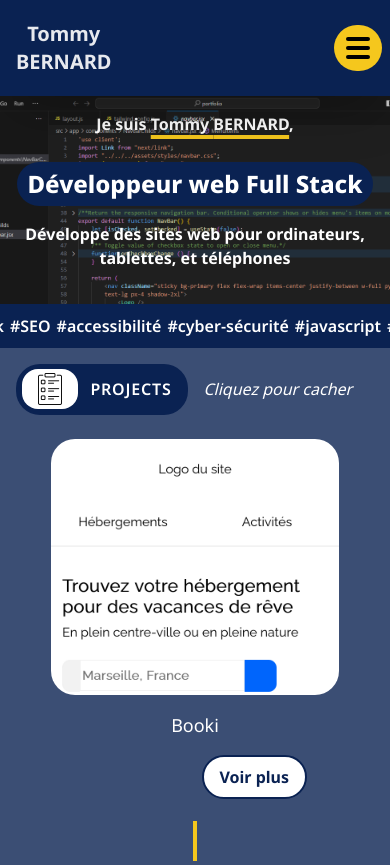
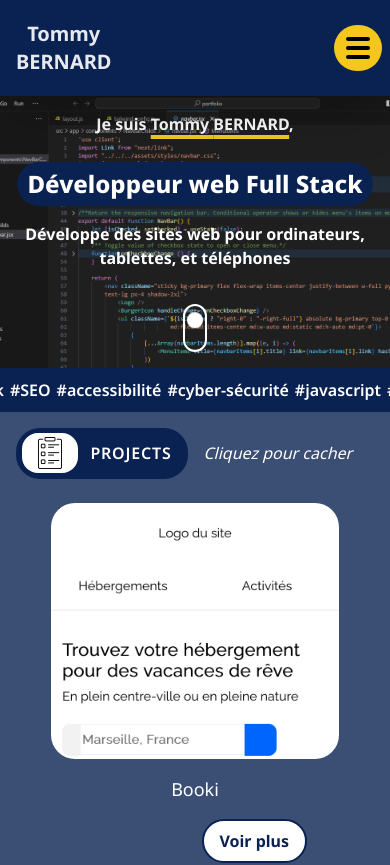
Before and after one commit to Yvialga/portfolio, a Next.js app: page / in a window 390 px wide. Shown: the top 865 px of the page. Built offline with nearby package versions, Linux system fonts and the light colour scheme.

Commit message:
reintroduce scroll indicator

```diff
--- a/src/app/components/mainContent/overview.jsx
+++ b/src/app/components/mainContent/overview.jsx
@@ -34,10 +34,10 @@ export default function Overview() {
                 <h1 className="font-extrabold bg-primary p-1.5 w-max px-2.5 rounded-3xl z-20">Développeur web Full Stack</h1>
                 <p className="font-bold z-20 text-center md:text-black px-2">Développe des sites web pour ordinateurs, tablettes, et téléphones</p>
             </div>
-            {/* <div className="scroll-indicator relative md:absolute md:transform md:translate-y-[650%] lg:translate-y-[580%] mb-4 w-6 h-12 border-2 border-white z-50 rounded-3xl self-center
+            <div className="scroll-indicator sm:hidden relative mb-4 w-6 h-12 border-2 border-white z-50 rounded-3xl self-center
                             before:relative before:content-[''] before:animate-bounce-increase before:bg-white before:z-50 before:w-4 before:h-4
-                            before:inline-block before:rounded-full before:left-[2px] before:top-[20px] md:left-1/2">
-            </div> */}
+                            before:inline-block before:rounded-full before:left-[2px] before:top-[20px]">
+            </div>
             <ul className="flex md:flex-wrap gap-x-1.5 bg-primary w-max py-2.5 md:px-1 z-20 md:w-full whitespace-nowrap
                             animate-scrollingText md:animate-none md:justify-center md:rounded-b-[2.5rem]">
                 {   // generate hashtags list
```
